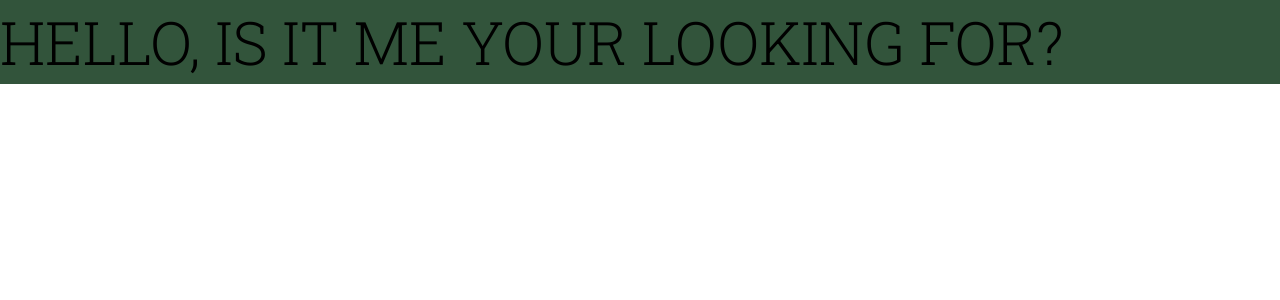
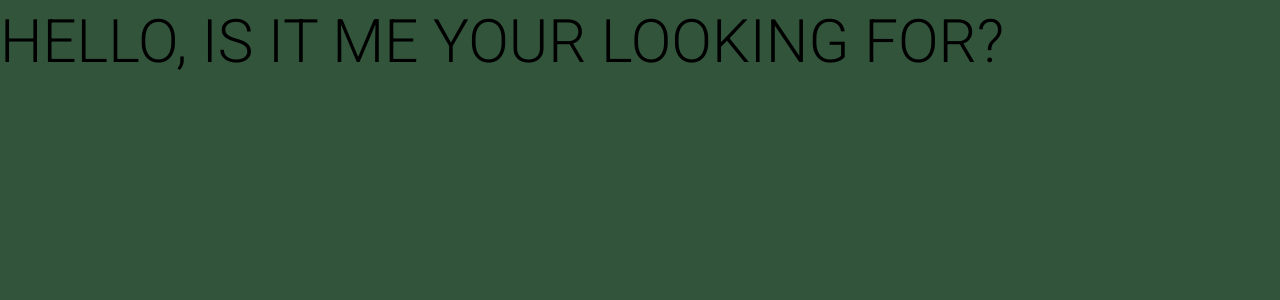
Before and after one commit to JDIZM/vue-storybook-library, a Vue app: page /contact in a window 1280 px wide. Shown: the top 300 px of the page. Built offline with nearby package versions, Linux system fonts and the light colour scheme.

Commit message:
base styles

```diff
--- a/src/components/HelloWorld.vue
+++ b/src/components/HelloWorld.vue
@@ -17,6 +17,7 @@
 </script>
 
 <style lang="scss" scoped>
+// using global sass vars from theme files.
 h2 {
   color: $secondary;
 }
--- a/src/theme/_global.scss
+++ b/src/theme/_global.scss
@@ -1,7 +1,7 @@
 // global sass
 
 html, body {
-  background: white;
+  background: $primary;
   margin: 0;
   height: 100%;
   // all children 100%
--- a/src/theme/_theme.scss
+++ b/src/theme/_theme.scss
@@ -6,12 +6,11 @@ $secondary:#b0bec5;
   // @ 16px you can use 0.5 rem for an even 8px spacing grid
   font-size: 16px; // set root font-size
   line-height: 1.4; // unitless vertical rhythm
-  font-family: 'Roboto Slab', serif;
+  font-family: 'Roboto', serif;
   color: black;
 }
-
 button, span, ul, li {
-  font-family: 'Roboto Slab', serif;
+  font-family: 'Roboto', serif;
   margin: 0;
   padding: 0;
   font-size: 1rem; // rem is relative to the font-size of the root element
--- a/src/theme/main.scss
+++ b/src/theme/main.scss
@@ -1,3 +1,4 @@
 // main.scss
+@import './_theme.scss';
+// import theme vars first
 @import './_global.scss';
-@import './_theme.scss';
```
Also changed, not shown: src/stories/organisms/Footer.scss (+1 -1 lines).
